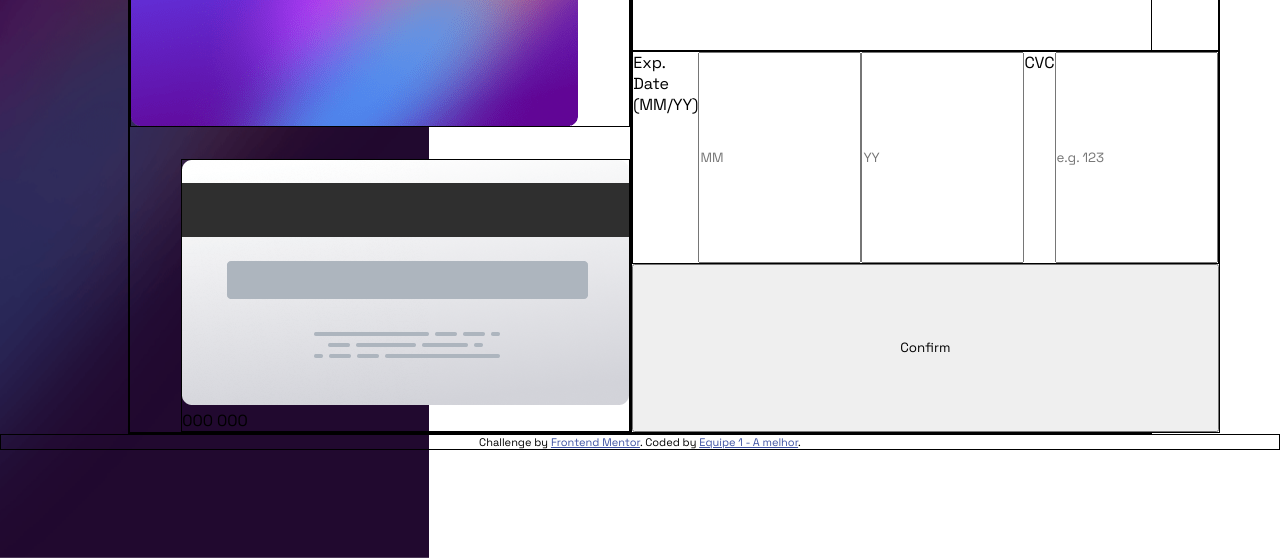
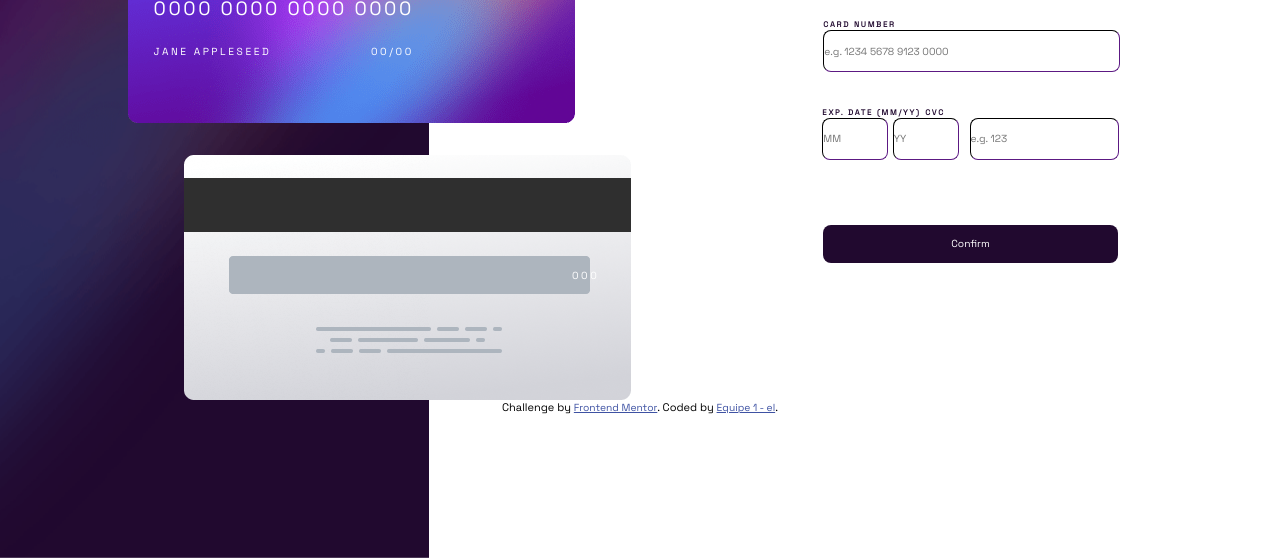
Before and after one commit to YanAquinoo/Equipe-1, a plain HTML site: page Semana 3/index.html in a window 1280 px wide. Shown: the part 242-800 px from the top of the page. Drawn offline with Linux system fonts and the light colour scheme.

Commit message:
Co-authored-by: Samira Malaquias <Samiraams@users.noreply.github.com> Co-authored-by: Yan Aquino Amorim <YanAquinoo@users.noreply.github.com> Co-authored-by: Lucas Dayrell de Andrade Machado <lucasdayrell@users.noreply.github.com> Co-authored-by: Caio Santana <caio-santt@users.noreply.github.com>

```diff
--- a/Semana 3/index.html
+++ b/Semana 3/index.html
@@ -27,6 +27,7 @@
     <div id="card_page">
         <div id="cards">
             <img src="images/bg-main-desktop.png" alt="background pattern" id="background_pattern">
+
             <div id="card_front">
                 <img src="images/bg-card-front.png" alt="bg_card-front" id="bg_card_front">
                 <div id="card_front_content">
@@ -42,26 +43,30 @@
             </div>
 
             <div id="card_back">
-                <img src="images/bg-card-back.png" alt="bg-card-back">
-                000
-                000
+                <img src="images/bg-card-back.png" alt="bg_card_back" id="bg_card_back">
+                <div id="card_back_content">
+                    <p id="card_cvc">000</p>
+                </div>
             </div>
         </div>
 
         <div id="main_text_container">
             <div id="cardholder_and_number">
-                <label for="ch_name">Cardholder Name</label>
-                <input type="text" id="Ch_name" placeholder="e.g. Jane Appleseed">
-
-                <label for="card_number">Card Number</label>
-                <input type="number" id="card_number" placeholder="e.g. 1234 5678 9123 0000">
+                <div id="cardholder">
+                    <label for="ch_name">Cardholder Name</label><br>
+                    <input type="text" id="ch_name" placeholder="e.g. Jane Appleseed">
+                </div>
+                <div id="card_number">
+                    <label for="card_number">Card Number</label><br>
+                    <input type="number" id="number" placeholder="e.g. 1234 5678 9123 0000">
+                </div>
             </div>
             <div id="exp_cvc">
                 <label for="exp_date">Exp. Date (MM/YY)</label>
+                <label for="cvc">CVC</label><br>
                 <input type="number" id="exp_month" class="exp_date" placeholder="MM">
                 <input type="number" id="exp_year" class="exp_date" placeholder="YY">
 
-                <label for="cvc">CVC</label>
                 <input type="number" id="cvc" placeholder="e.g. 123">
             </div>
             <button id="confirm_button">Confirm</button>
@@ -76,11 +81,12 @@
             <button id="continue_button">Continue</button>
         </div>
     </div>
-
+<footer>
     <div class="attribution">
         Challenge by <a href="https://www.frontendmentor.io?ref=challenge" target="_blank">Frontend Mentor</a>.
-        Coded by <a href="#">Equipe 1 - A melhor</a>.
+        Coded by <a href="#">Equipe 1 - el</a>.
     </div>
+</footer>
 </body>
 
 </html>
--- a/Semana 3/style.css
+++ b/Semana 3/style.css
@@ -1,15 +1,19 @@
 * {
     margin: 0;
     padding: 0;
-    box-sizing: border-box;
+    box-sizing: border-box/;
     font-family: "Space Grotesk", sans-serif;
-    font-size: ;
-    font-size: 18pxx;
+    font-weight: 500;
+    font-size: 0.8vw;
 }
 
 body {
     font-family: "Space Grotesk", sans-serif;
     background-color: hsl(0, 0%, 100%);
+}
+
+div,section {
+//   border: 1px solid #000;
 }
 
 #background_pattern {
@@ -21,57 +25,140 @@ body {
     z-index: -1;
 }
 
-div, section {
-    border: 1px solid #000;
-}
-
-
-
 #card_page {
     display: flex;
     margin-left: 10vw;
     margin-right: 10vw;
     margin-top: 15vh;
+    letter-spacing: 0.2vw;
 
 }
 
-
 #card_front {
     display: flex;
-    /* justify-content: center; */
     margin-bottom: 4vh;
 }
+label{
+    font-size: 0.6vw;
+    font-weight: 900;
+}
 
-#card_front_content{
+#card_front_content {
     position: absolute;
+    color: hsl(0, 0%, 100%);
+
+    padding-left: 2vw;
+    padding-top: 2.5vh;
+    padding-bottom: 1.5vh;
 
 }
 
 #card_main_number {
+    font-size: 1.5vw;
 
+    padding-top: 6vh;
+    padding-bottom: 3vh;
+}
+
+#card_name {
+    text-transform: uppercase;
+}
+
+#cardholder_and_number {
+    display: grid;
+    margin-bottom: -10vh;
 }
 
 #card_name_and_expiration {
     display: flex;
     justify-content: space-between;
+    font-size: 0.5vw;
 }
 
+#card_back {
+    margin-left: 4.4vw;
+    display: grid;
+    align-items: center;
+    justify-items: right;
 
-#card_back  {
-    margin-left: 4vw;
+}
+
+#card_back_content {
+    position: absolute;
+    color: hsl(0, 0%, 100%);;
+}
+
+#card_cvc {
+    padding-right: 2.5vw;
+    margin-bottom: 0.25vw;
 }
 
 #Thank_you_page {
     display: none;
 }
 
-#main_text_container{
+#main_text_container {
     display: grid;
+    justify-items: center;
 
+    color: hsl(278, 68%, 11%);
+    text-transform: uppercase;
+    letter-spacing: 0.14vw;
+
+    padding-top: 3vh;
+    margin-top: 5vh;
+    margin-left: 5vw;
 }
 
-#exp_cvc{
-    display: flex;
+#main_text_container
+
+#cardholder_and_number {
+    display: grid;
+    margin-bottom: 1.5vh;
+    width: 23vw;
 }
 
-#ard_frob
+#ch_name {
+    margin-bottom: 2vh;
+}
+
+#card_number {
+    margin-bottom: 2vh;
+}
+
+#exp_cvc {
+    margin-bottom: 2vh;
+}
+
+input {
+    height: 5vh;
+    border-radius: 8px;
+    border-color: hsl(278, 68%, 11%);
+    border-width: 0.1vw;
+    width: 23vw;
+}
+
+#Ch_name {
+    width: 23vw;
+}
+
+#exp_month,
+#exp_year {
+    width: 5vw;
+}
+
+#cvc{
+    width: 11.5vw;
+    margin-left: 0.5vw;
+}
+
+#confirm_button {
+    width: 23vw;
+    height: 3vw;  margin: 10vw;
+    background-color: hsl(278, 68%, 11%);
+    color: hsl(0, 0%, 100%);
+    border: none;
+    cursor: pointer;
+    border-radius: 8px;
+    margin-top: 5vh;
+}
```
